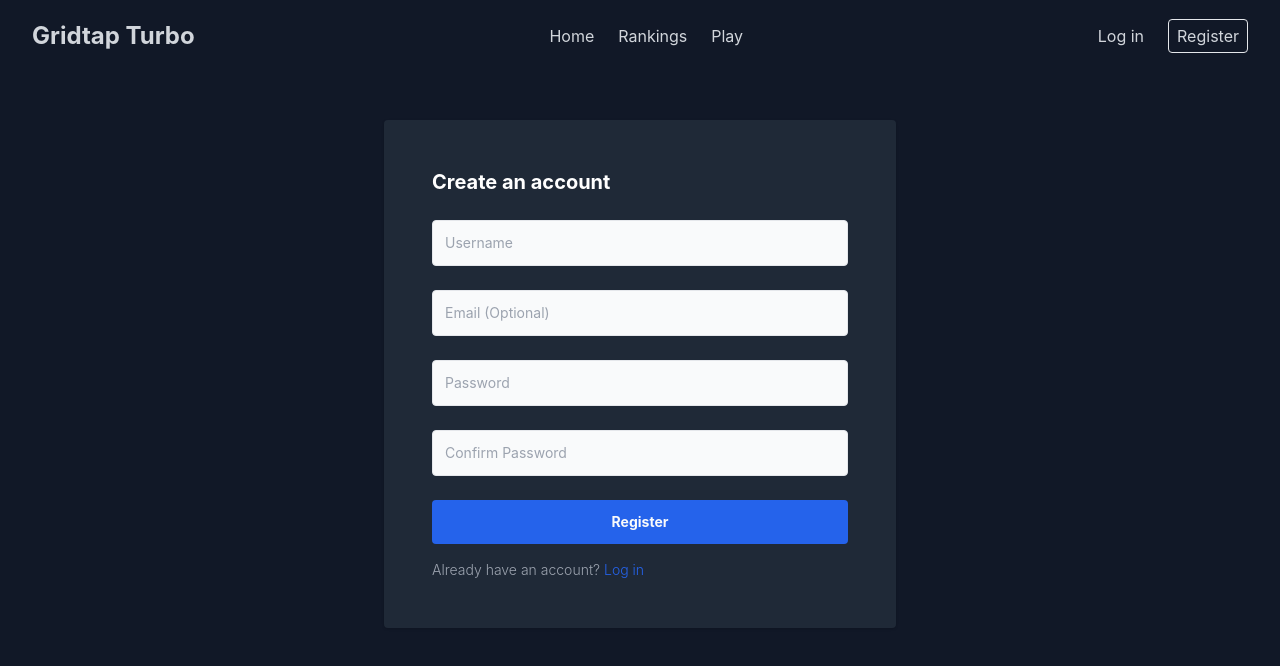
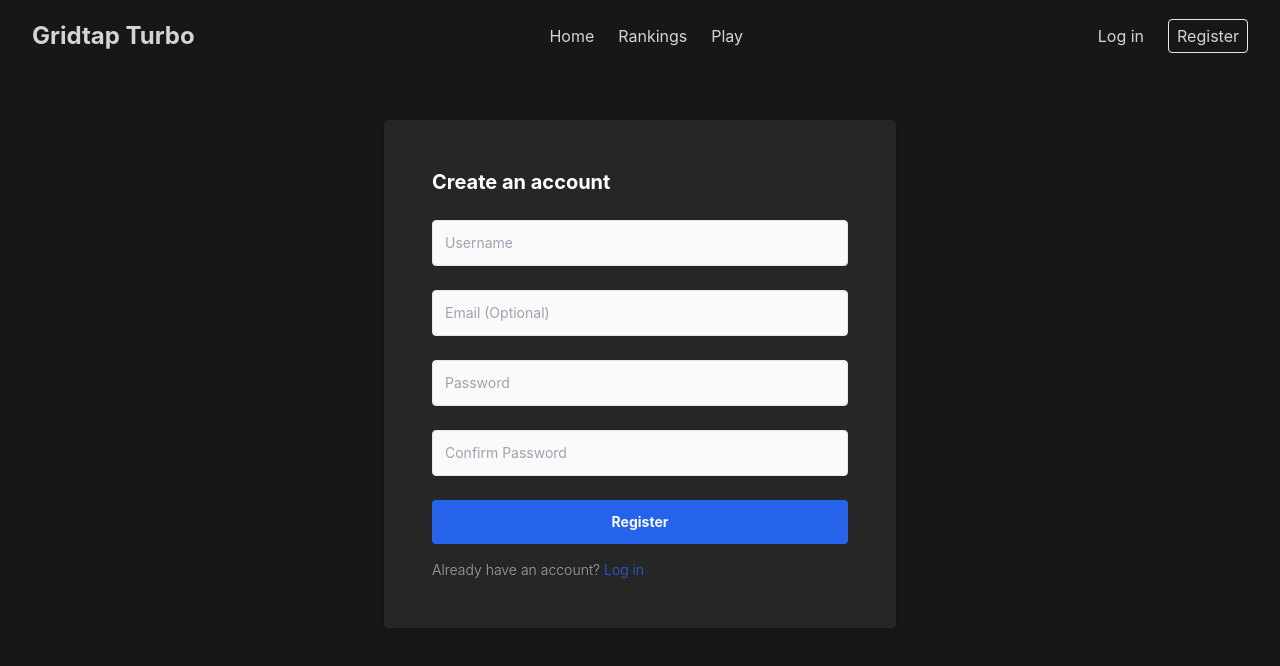
Before and after one commit to redpangilinan/gridtap-turbo, a React (Vite) app in the folder client/: page /register in a window 1280 px wide. Shown: the top 666 px of the page. Built offline with nearby package versions, Linux system fonts and the light colour scheme; no server answers.

Commit message:
Color scheme overhaul

```diff
--- a/client/src/App.tsx
+++ b/client/src/App.tsx
@@ -19,7 +19,6 @@ const App = () => {
       refreshUserTokens()
         .then(() => {
           refetch();
-          console.log('Access token refreshed');
         })
         .catch((error) => {
           console.error('Failed to refresh tokens:', error);
@@ -28,7 +27,7 @@ const App = () => {
   });
 
   return (
-    <div className='flex flex-col min-h-screen bg-gray-900 text-gray-300'>
+    <div className='flex flex-col min-h-screen bg-neutral-900 text-neutral-300'>
       <Navbar auth={token} />
       <Routes>
         <Route path='/' element={<Home />} />
--- a/client/src/components/Button.tsx
+++ b/client/src/components/Button.tsx
@@ -16,7 +16,7 @@ const Button: React.FC<BtnProps> = ({
   return (
     <button
       type={type}
-      className={`inline-flex items-center font-semibold py-2 px-4 border border-gray-400 rounded shadow active:bg-gray-400 transition ease-in-out duration-150 ${
+      className={`inline-flex items-center font-semibold py-2 px-4 border border-neutral-400 rounded shadow active:bg-neutral-400 transition ease-in-out duration-150 ${
         processing ? 'opacity-25' : ''
       } ${className}`}
       disabled={processing}
--- a/client/src/components/LoadingTable.tsx
+++ b/client/src/components/LoadingTable.tsx
@@ -4,8 +4,8 @@ import 'react-loading-skeleton/dist/skeleton.css';
 const LoadingTable = () => {
   return (
     <div className='relative overflow-x-auto shadow-md sm:rounded-lg'>
-      <table className='w-full text-sm text-left text-gray-400'>
-        <thead className='text-xs uppercase bg-gray-700 text-gray-400'>
+      <table className='w-full text-sm text-left text-neutral-400'>
+        <thead className='text-xs uppercase bg-neutral-700 text-neutral-400'>
           <tr>
             <th scope='col' className='px-6 py-3'>
               Rank
@@ -21,11 +21,11 @@ const LoadingTable = () => {
             </th>
           </tr>
         </thead>
-        <tbody className='bg-gray-800 divide-y divide-gray-700'>
+        <tbody className='bg-neutral-800 divide-y divide-neutral-700'>
           {Array.from({ length: 10 }).map((_, index) => (
             <tr
               key={index}
-              className='border-b bg-gray-800 border-gray-700 hover:bg-gray-600'
+              className='border-b bg-neutral-800 border-neutral-700 hover:bg-neutral-600'
             >
               <td className='px-6 py-4'>
                 <Skeleton
--- a/client/src/components/Navbar.tsx
+++ b/client/src/components/Navbar.tsx
@@ -24,7 +24,7 @@ const Navbar: React.FC<tokenData> = ({ auth }) => {
   };
 
   return (
-    <nav className='w-full bg-gray-900 select-none'>
+    <nav className='w-full bg-neutral-900 select-none'>
       <div className='justify-between px-4 mx-auto lg:max-w-7xl md:items-center md:flex md:px-8'>
         <div>
           <div className='flex items-center justify-between py-3 md:py-5 md:block'>
@@ -33,13 +33,13 @@ const Navbar: React.FC<tokenData> = ({ auth }) => {
             </Link>
             <div className='md:hidden'>
               <button
-                className='p-2 text-gray-700 rounded-md outline-none focus:border-gray-400 focus:border'
+                className='p-2 text-neutral-700 rounded-md outline-none focus:border-neutral-400 focus:border'
                 onClick={() => setNavbar(!navbar)}
               >
                 {navbar ? (
                   <svg
                     xmlns='http://www.w3.org/2000/svg'
-                    className='w-6 h-6 text-gray-300'
+                    className='w-6 h-6 text-neutral-300'
                     viewBox='0 0 20 20'
                     fill='currentColor'
                   >
@@ -52,7 +52,7 @@ const Navbar: React.FC<tokenData> = ({ auth }) => {
                 ) : (
                   <svg
                     xmlns='http://www.w3.org/2000/svg'
-                    className='w-6 h-6 text-gray-300'
+                    className='w-6 h-6 text-neutral-300'
                     fill='none'
                     viewBox='0 0 24 24'
                     stroke='currentColor'
@@ -76,17 +76,17 @@ const Navbar: React.FC<tokenData> = ({ auth }) => {
             }`}
           >
             <ul className='items-center justify-center space-y-8 md:flex md:space-x-6 md:space-y-0'>
-              <li className='text-gray-300 hover:text-blue-300'>
+              <li className='text-neutral-300 hover:text-blue-300'>
                 <Link to='/' onClick={handleClick}>
                   Home
                 </Link>
               </li>
-              <li className='text-gray-300 hover:text-blue-300'>
+              <li className='text-neutral-300 hover:text-blue-300'>
                 <Link to='/rankings' onClick={handleClick}>
                   Rankings
                 </Link>
               </li>
-              <li className='text-gray-300 hover:text-blue-300'>
+              <li className='text-neutral-300 hover:text-blue-300'>
                 <Link to='/play' onClick={handleClick}>
                   Play
                 </Link>
@@ -102,7 +102,7 @@ const Navbar: React.FC<tokenData> = ({ auth }) => {
           >
             {auth && auth.decoded.username ? (
               <ul className='items-center justify-center space-y-8 md:flex md:space-x-6 md:space-y-0 select-none'>
-                <li className='text-gray-300'>
+                <li className='text-neutral-300'>
                   Welcome,{' '}
                   <span
                     className='hover:text-blue-300 cursor-pointer'
@@ -123,12 +123,12 @@ const Navbar: React.FC<tokenData> = ({ auth }) => {
               </ul>
             ) : (
               <ul className='items-center justify-center space-y-8 md:flex md:space-x-6 md:space-y-0'>
-                <li className='text-gray-300 hover:text-blue-300'>
+                <li className='text-neutral-300 hover:text-blue-300'>
                   <Link to='/login' onClick={handleClick}>
                     Log in
                   </Link>
                 </li>
-                <li className='text-gray-300 hover:text-blue-300 md:hover:text-black md:hover:bg-white md:border md:rounded md:px-2 md:py-1'>
+                <li className='text-neutral-300 hover:text-blue-300 md:hover:text-black md:hover:bg-white md:border md:rounded md:px-2 md:py-1'>
                   <Link to='/register' onClick={handleClick}>
                     Register
                   </Link>
--- a/client/src/components/ScoreModal.tsx
+++ b/client/src/components/ScoreModal.tsx
@@ -25,10 +25,10 @@ const Modal: React.FC<ScoreProps> = ({
 
   return (
     <div className='fixed inset-0 z-50 flex items-center justify-center m-2 select-none'>
-      <div className='fixed inset-0 bg-gray-900 opacity-75'></div>
-      <div className='relative bg-gray-900 p-8 w-full max-w-sm mx-auto rounded border'>
+      <div className='fixed inset-0 bg-neutral-900 opacity-75'></div>
+      <div className='relative bg-neutral-900 p-8 w-full max-w-sm mx-auto rounded border'>
         <button
-          className='absolute top-0 right-0 m-4 text-gray-200 hover:text-gray-400'
+          className='absolute top-0 right-0 m-4 text-neutral-200 hover:text-neutral-400'
           onClick={onClose}
         >
           Close
--- a/client/src/pages/Register.tsx
+++ b/client/src/pages/Register.tsx
@@ -70,7 +70,7 @@ const Register: React.FC<tokenData> = (auth) => {
     <div className='flex justify-center items-center h-full'>
       <form
         onSubmit={handleSubmit(onSubmit)}
-        className='max-w-lg w-full bg-gray-800 rounded p-6 md:p-12 mt-12 mx-2 space-y-4 shadow'
+        className='max-w-lg w-full bg-neutral-800 rounded p-6 md:p-12 mt-12 mx-2 space-y-4 shadow'
       >
         <div className='pb-2'>
           <h2 className='text-xl font-bold text-white'>Create an account</h2>
@@ -95,7 +95,7 @@ const Register: React.FC<tokenData> = (auth) => {
               },
               validate: validateWhitespace,
             })}
-            className='w-full p-2 md:p-3 text-sm bg-gray-50 focus:outline-none border border-gray-200 rounded text-gray-600'
+            className='w-full p-2 md:p-3 text-sm bg-neutral-50 focus:outline-none border border-neutral-200 rounded text-neutral-600'
             type='text'
             placeholder='Username'
           />
@@ -118,7 +118,7 @@ const Register: React.FC<tokenData> = (auth) => {
               },
               validate: validateWhitespace,
             })}
-            className='w-full p-2 md:p-3 text-sm bg-gray-50 focus:outline-none border border-gray-200 rounded text-gray-600'
+            className='w-full p-2 md:p-3 text-sm bg-neutral-50 focus:outline-none border border-neutral-200 rounded text-neutral-600'
             type='text'
             placeholder='Email (Optional)'
           />
@@ -141,7 +141,7 @@ const Register: React.FC<tokenData> = (auth) => {
               },
               validate: validateWhitespace,
             })}
-            className='w-full p-2 md:p-3 text-sm bg-gray-50 focus:outline-none border border-gray-200 rounded text-gray-600'
+            className='w-full p-2 md:p-3 text-sm bg-neutral-50 focus:outline-none border border-neutral-200 rounded text-neutral-600'
             type='password'
             placeholder='Password'
           />
@@ -160,7 +160,7 @@ const Register: React.FC<tokenData> = (auth) => {
                 }
               },
             })}
-            className='w-full p-2 md:p-3 text-sm bg-gray-50 focus:outline-none border border-gray-200 rounded text-gray-600'
+            className='w-full p-2 md:p-3 text-sm bg-neutral-50 focus:outline-none border border-neutral-200 rounded text-neutral-600'
             type='password'
             placeholder='Confirm Password'
           />
@@ -173,12 +173,12 @@ const Register: React.FC<tokenData> = (auth) => {
         <div>
           <input
             type='submit'
-            className='w-full py-2 md:py-3 bg-blue-600 hover:bg-blue-700 rounded text-sm font-bold cursor-pointer text-gray-50 transition duration-200'
+            className='w-full py-2 md:py-3 bg-blue-600 hover:bg-blue-700 rounded text-sm font-bold cursor-pointer text-neutral-50 transition duration-200'
             value={createUser.isLoading ? 'Loading...' : 'Register'}
             disabled={createUser.isLoading}
           />
         </div>
-        <p className='text-sm font-light text-gray-400'>
+        <p className='text-sm font-light text-neutral-400'>
           Already have an account?{' '}
           <Link to='/login' className='text-sm text-blue-600 hover:underline'>
             Log in
```
Also changed, not shown: client/src/components/Dropdown.tsx (+5 -5 lines), client/src/components/RankTable.tsx (+5 -5 lines), client/src/pages/Login.tsx (+5 -5 lines).
